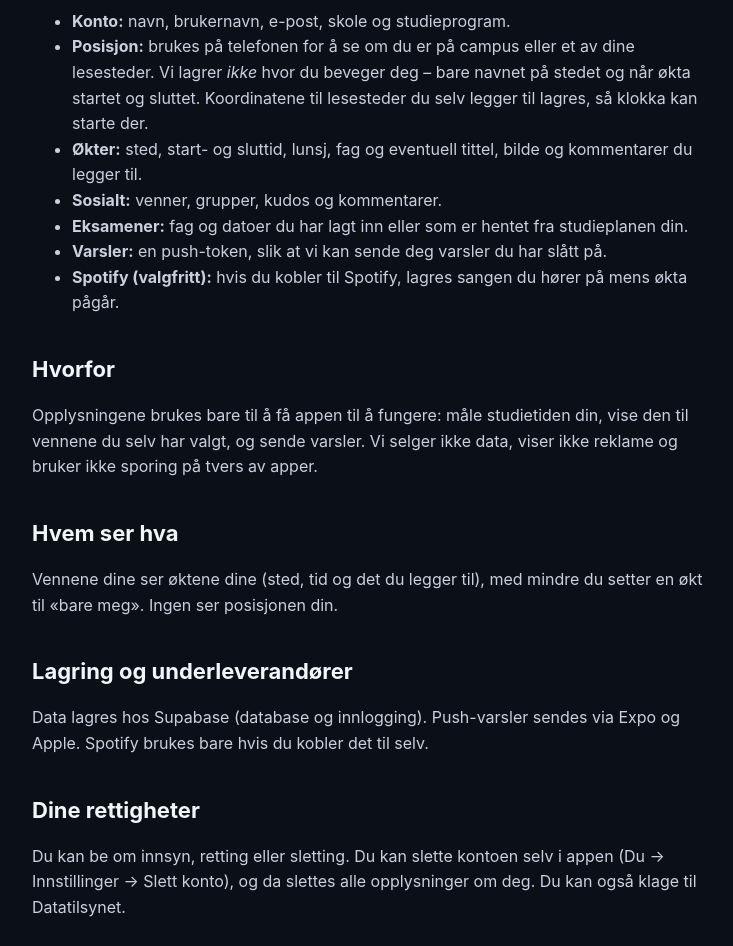
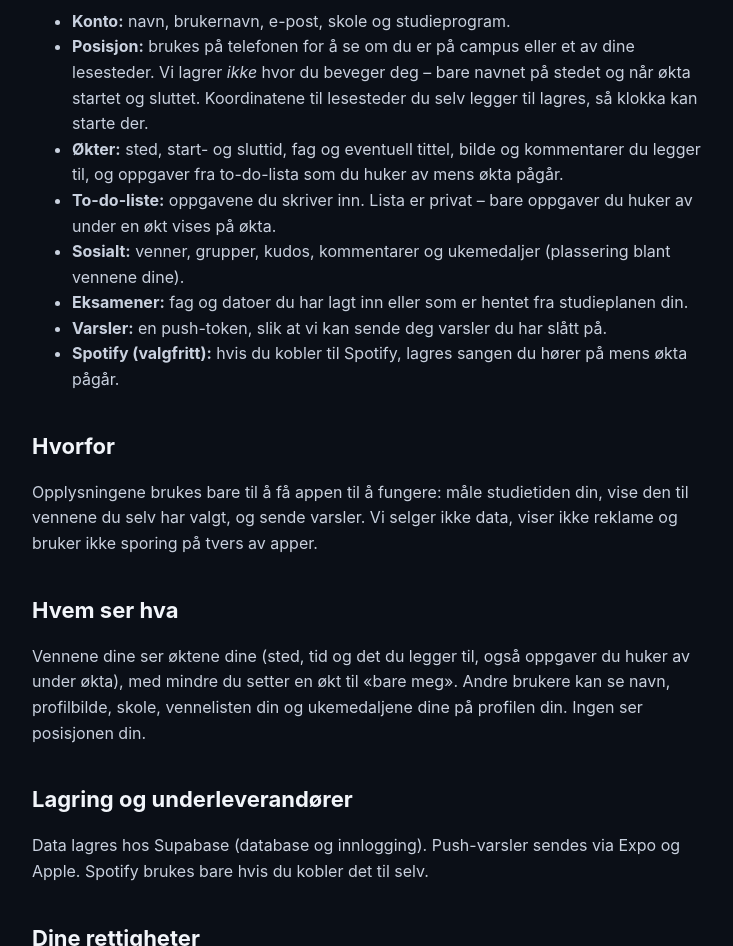
Before and after one commit to clockwrk-app/clockwrk-app.github.io, a plain HTML site: page personvern.html in a window 1280 px wide. Shown: the part 380-1326 px from the top of the page, without its empty margins (268-1001 px from the left). Drawn offline with Linux system fonts and the light colour scheme.

Commit message:
Update data collection details in personvern.html

```diff
--- a/personvern.html
+++ b/personvern.html
@@ -12,8 +12,9 @@
 <ul>
 <li><b>Konto:</b> navn, brukernavn, e-post, skole og studieprogram.</li>
 <li><b>Posisjon:</b> brukes på telefonen for å se om du er på campus eller et av dine lesesteder. Vi lagrer <i>ikke</i> hvor du beveger deg – bare navnet på stedet og når økta startet og sluttet. Koordinatene til lesesteder du selv legger til lagres, så klokka kan starte der.</li>
-<li><b>Økter:</b> sted, start- og sluttid, lunsj, fag og eventuell tittel, bilde og kommentarer du legger til.</li>
-<li><b>Sosialt:</b> venner, grupper, kudos og kommentarer.</li>
+<li><b>Økter:</b> sted, start- og sluttid, fag og eventuell tittel, bilde og kommentarer du legger til, og oppgaver fra to-do-lista som du huker av mens økta pågår.</li>
+<li><b>To-do-liste:</b> oppgavene du skriver inn. Lista er privat – bare oppgaver du huker av under en økt vises på økta.</li>
+<li><b>Sosialt:</b> venner, grupper, kudos, kommentarer og ukemedaljer (plassering blant vennene dine).</li>
 <li><b>Eksamener:</b> fag og datoer du har lagt inn eller som er hentet fra studieplanen din.</li>
 <li><b>Varsler:</b> en push-token, slik at vi kan sende deg varsler du har slått på.</li>
 <li><b>Spotify (valgfritt):</b> hvis du kobler til Spotify, lagres sangen du hører på mens økta pågår.</li>
@@ -23,7 +24,7 @@
 <p>Opplysningene brukes bare til å få appen til å fungere: måle studietiden din, vise den til vennene du selv har valgt, og sende varsler. Vi selger ikke data, viser ikke reklame og bruker ikke sporing på tvers av apper.</p>
 
 <h2>Hvem ser hva</h2>
-<p>Vennene dine ser øktene dine (sted, tid og det du legger til), med mindre du setter en økt til «bare meg». Ingen ser posisjonen din.</p>
+<p>Vennene dine ser øktene dine (sted, tid og det du legger til, også oppgaver du huker av under økta), med mindre du setter en økt til «bare meg». Andre brukere kan se navn, profilbilde, skole, vennelisten din og ukemedaljene dine på profilen din. Ingen ser posisjonen din.</p>
 
 <h2>Lagring og underleverandører</h2>
 <p>Data lagres hos Supabase (database og innlogging). Push-varsler sendes via Expo og Apple. Spotify brukes bare hvis du kobler det til selv.</p>
```
